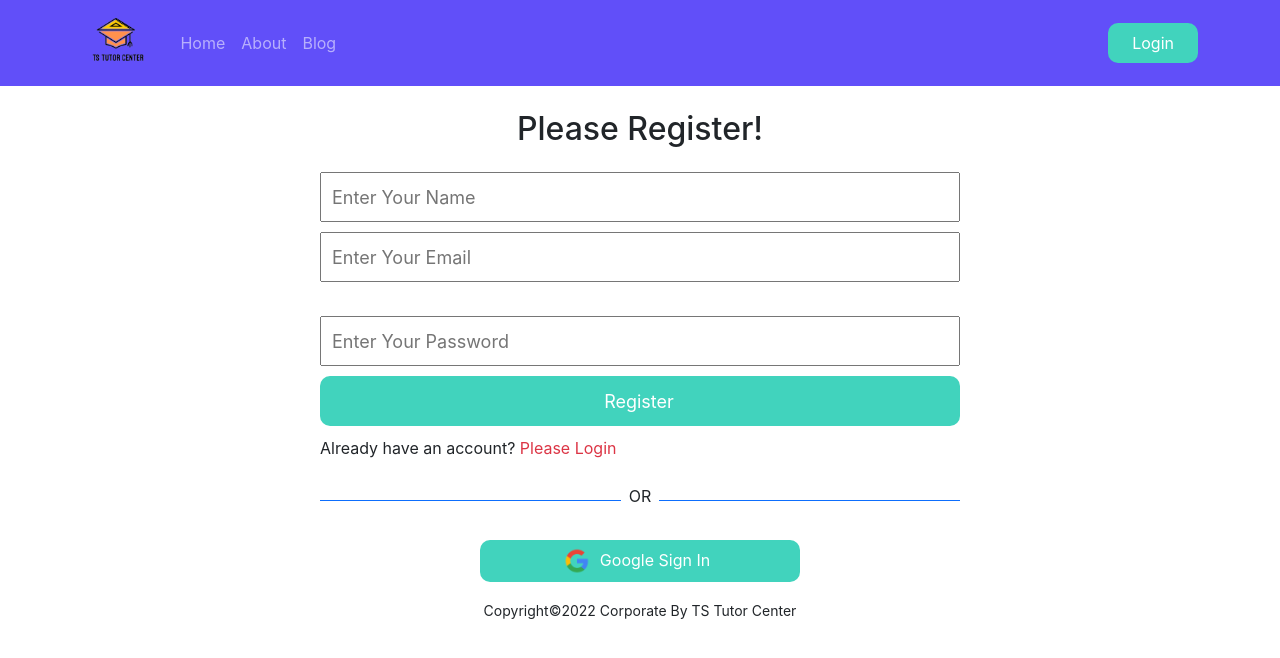
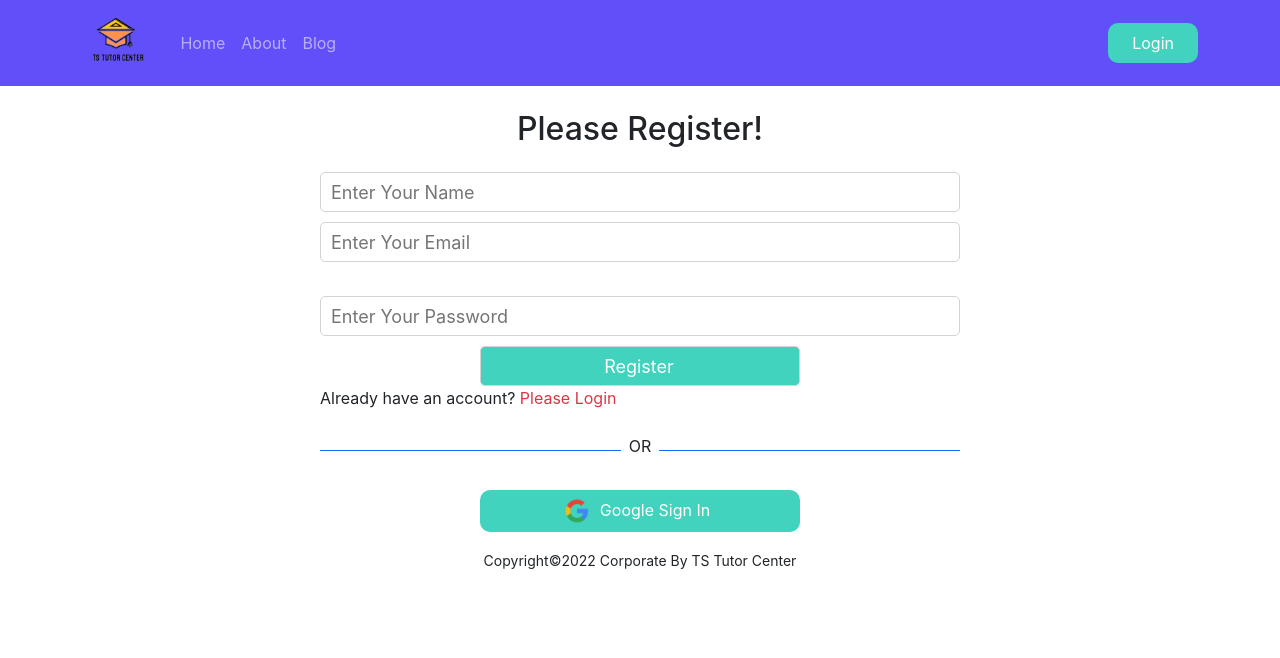
Before and after one commit to tanverrana/ts-tutor-center, a React (Create React App) app: page /register in a window 1280 px wide. Shown: the top 658 px of the page. Built offline with nearby package versions, Linux system fonts and the light colour scheme; no server answers.

Commit message:
login error

```diff
--- a/src/components/Login/Login.js
+++ b/src/components/Login/Login.js
@@ -1,6 +1,6 @@
 import React from 'react';
 import { useRef } from 'react';
-import { Button, Form } from 'react-bootstrap';
+import { Button, Form, Spinner } from 'react-bootstrap';
 import { useSignInWithEmailAndPassword } from 'react-firebase-hooks/auth';
 import { Link, useLocation, useNavigate } from 'react-router-dom';
 import auth from '../../firebase.init';
@@ -19,9 +19,19 @@ const Login = () => {
         loading,
         error,
     ] = useSignInWithEmailAndPassword(auth);
-
+    let errorElement;
     if (user) {
         navigate(from, { replace: true });
+    }
+
+    if (error) {
+        errorElement = <div>
+            <p className="text-danger">Error: {error.message}</p>
+        </div>
+
+    }
+    if (loading) {
+        return <Spinner className="align-item-center" animation="border" variant="info" />;
     }
 
     const handleSubmit = event => {
@@ -53,11 +63,13 @@ const Login = () => {
                 <Form.Group className="mb-3" controlId="formBasicCheckbox">
                     <Form.Check type="checkbox" label="Check me out" />
                 </Form.Group>
-                <Button className="btn header-button" type="submit">
-                    Submit
+                <Button className="btn header-button w-50 mx-auto d-block" type="submit">
+                    Login
                 </Button>
             </Form>
+            {errorElement}
             <p>New to TS Tutor Center? <Link className="text-danger text-decoration-none" to="/register" onClick={navigateRegister}>Please Register</Link></p>
+
             <SocialLogin></SocialLogin>
         </div>
     );
--- a/src/components/Register/Register.css
+++ b/src/components/Register/Register.css
@@ -6,8 +6,10 @@
 .register-form input{
     display: block;
     width: 100%;
-    height: 50px;
+    height: 40px;
     padding-left: 10px;
     font-size: 18px;
-    margin-bottom:10px ;
+    margin-top:10px ;
+    border-radius: 5px;
+    border: 1px solid lightgray;
 }
--- a/src/components/Register/Register.js
+++ b/src/components/Register/Register.js
@@ -37,7 +37,7 @@ const Register = () => {
                 <input type="text" name="name" id="" placeholder="Enter Your Name" />
                 <input type="email" name="email" id="" placeholder="Enter Your Email" required /><br />
                 <input type="password" name="password" id="" placeholder="Enter Your Password" required />
-                <input className="btn header-button" type="submit" value="Register" />
+                <input className="btn header-button w-50 mx-auto" type="submit" value="Register" />
             </form>
             <p>Already have an account? <Link className="text-danger text-decoration-none" to="/login" onClick={navigateLogin}>Please Login</Link></p>
             <SocialLogin></SocialLogin>
--- a/src/components/SocialLogin/SocialLogin.js
+++ b/src/components/SocialLogin/SocialLogin.js
@@ -1,7 +1,27 @@
 import React from 'react';
+import { Spinner } from 'react-bootstrap';
+import { useSignInWithGoogle } from 'react-firebase-hooks/auth';
+import { useNavigate } from 'react-router-dom';
+import auth from '../../firebase.init';
 import google from "../../images/social/google-logo.png"
 
 const SocialLogin = () => {
+    const [signInWithGoogle, user, loading, error] = useSignInWithGoogle(auth);
+    const navigate = useNavigate();
+    let errorElement;
+    if (error) {
+        errorElement = <div>
+            <p className="text-danger">Error: {error.message}</p>
+        </div>
+
+    }
+    if (loading) {
+        return <Spinner animation="border" variant="info" />;
+    }
+
+    if (user) {
+        navigate("/home");
+    }
     return (
         <div>
             <div className="d-flex align-items-center">
@@ -9,9 +29,9 @@ const SocialLogin = () => {
                 <p className="mt-2 px-2">OR</p>
                 <div style={{ height: "1px" }} className="bg-primary w-50"></div>
             </div>
-
+            {errorElement}
             <div>
-                <button className="btn header-button w-50 d-block mx-auto my-3">
+                <button onClick={() => signInWithGoogle()} className="btn header-button w-50 d-block mx-auto my-3">
                     <img style={{ width: "30px" }} src={google} alt="" />
                     <span className="px-2">Google Sign In</span>
                 </button>
```
